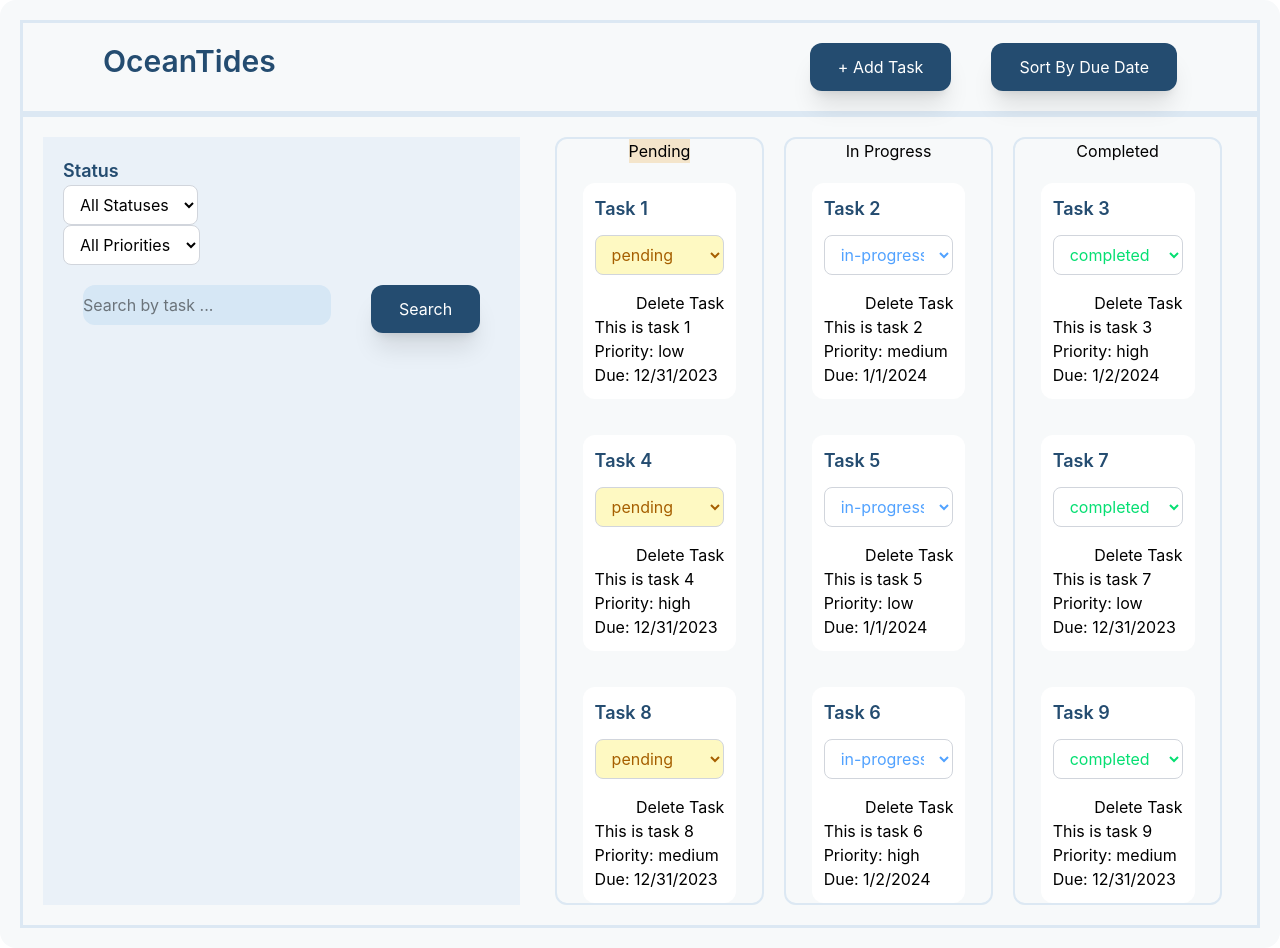
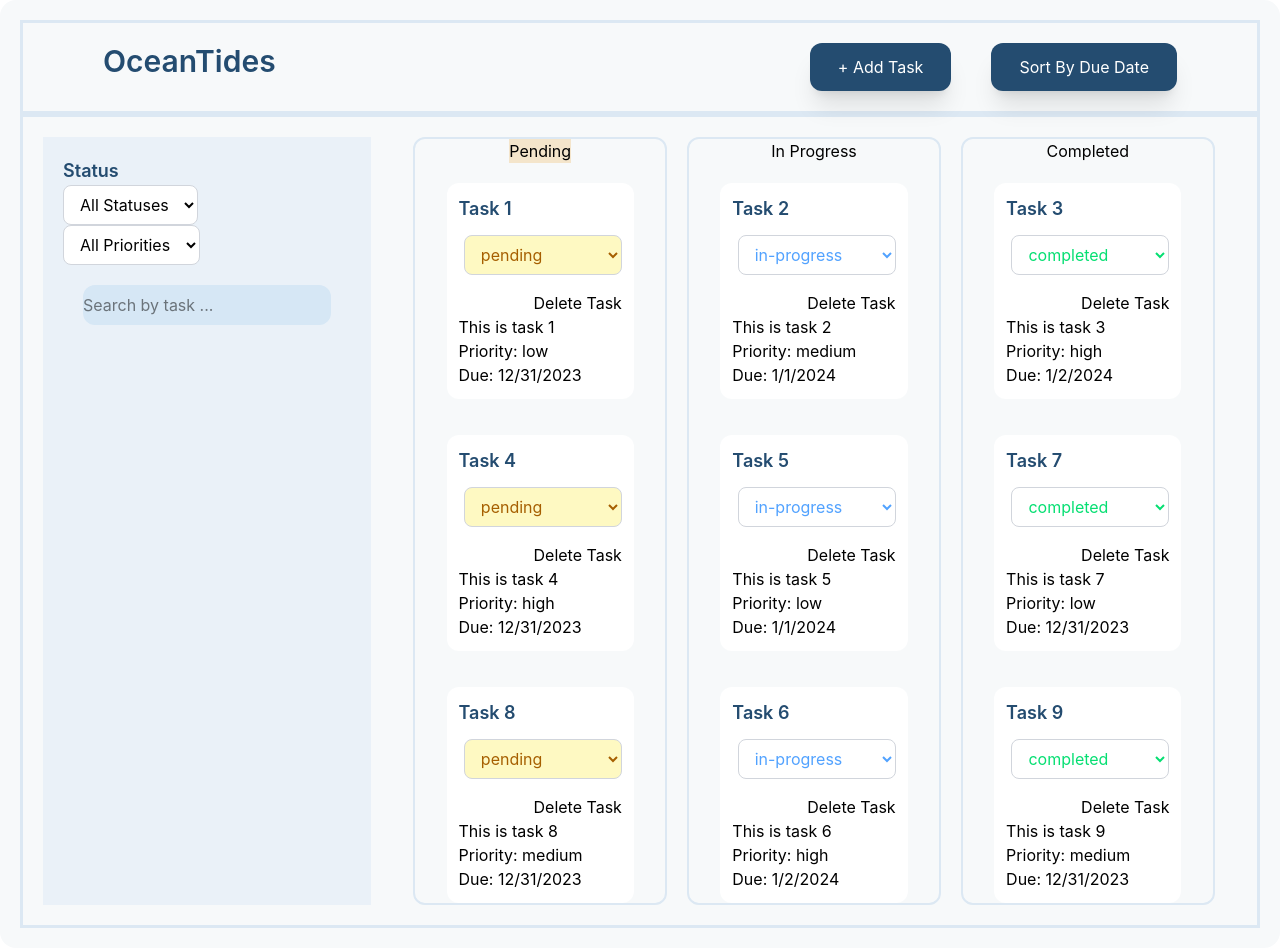
Before and after one commit to rhundal/task-management-dashboard, a React (Vite) app in the folder task-management-dashboard/: page / in a window 1280 px wide. Built offline with nearby package versions, Linux system fonts and the light colour scheme.

Commit message:
removed unused button

```diff
--- a/task-management-dashboard/src/components/TaskFilter/TaskFilter.tsx
+++ b/task-management-dashboard/src/components/TaskFilter/TaskFilter.tsx
@@ -103,14 +103,14 @@
             className="bg-sidebar-active h-10 rounded-xl shadown-xl"
           />
         </div>
-        <div className="p-5">
+        {/* <div className="p-5">
           <button
             onClick={submitSearch}
             className="text-surface-card bg-txt-primary py-3 px-7 rounded-xl shadow-xl"
           >
             Search
           </button>
-        </div>
+        </div> */}
       </div>
     </>
   );
```
